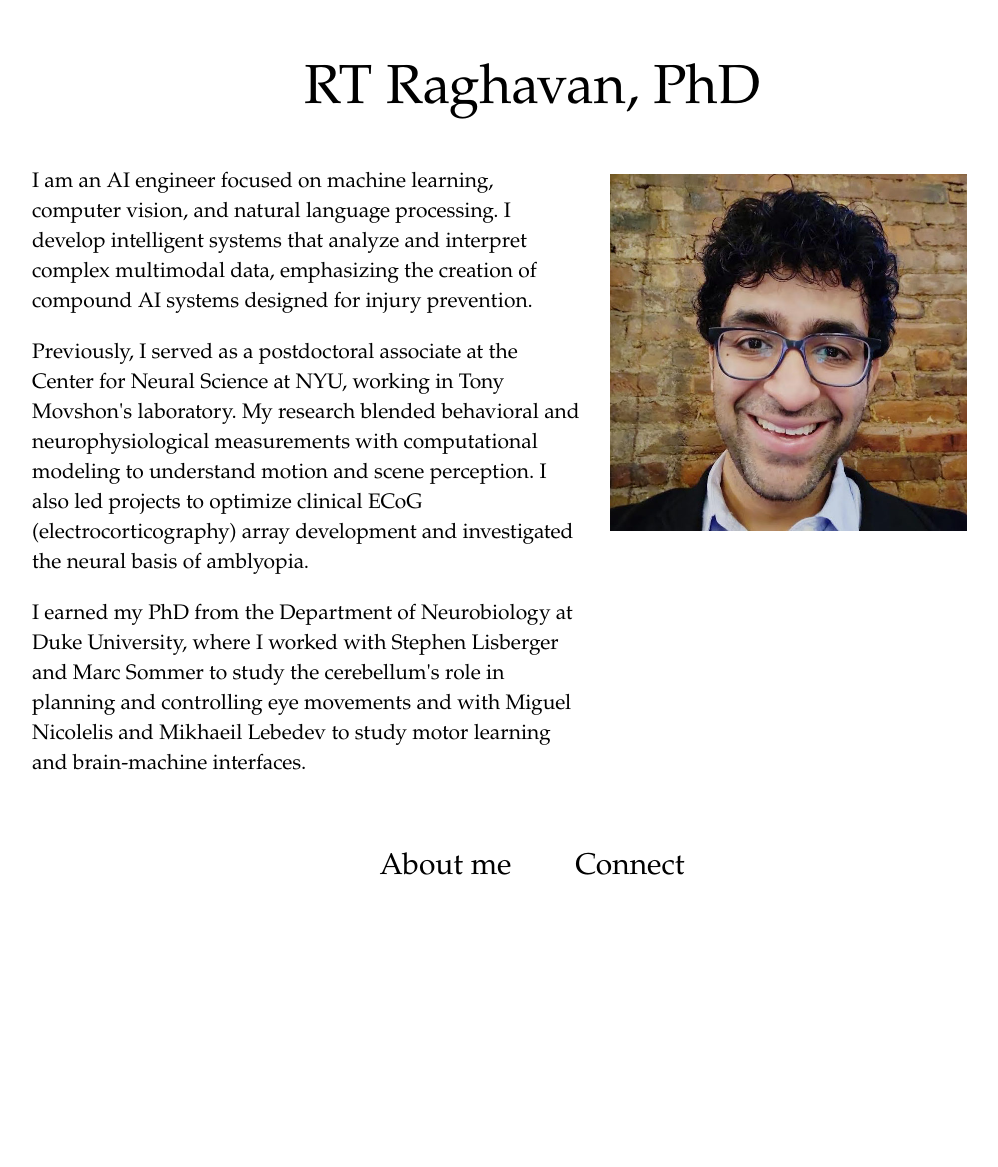
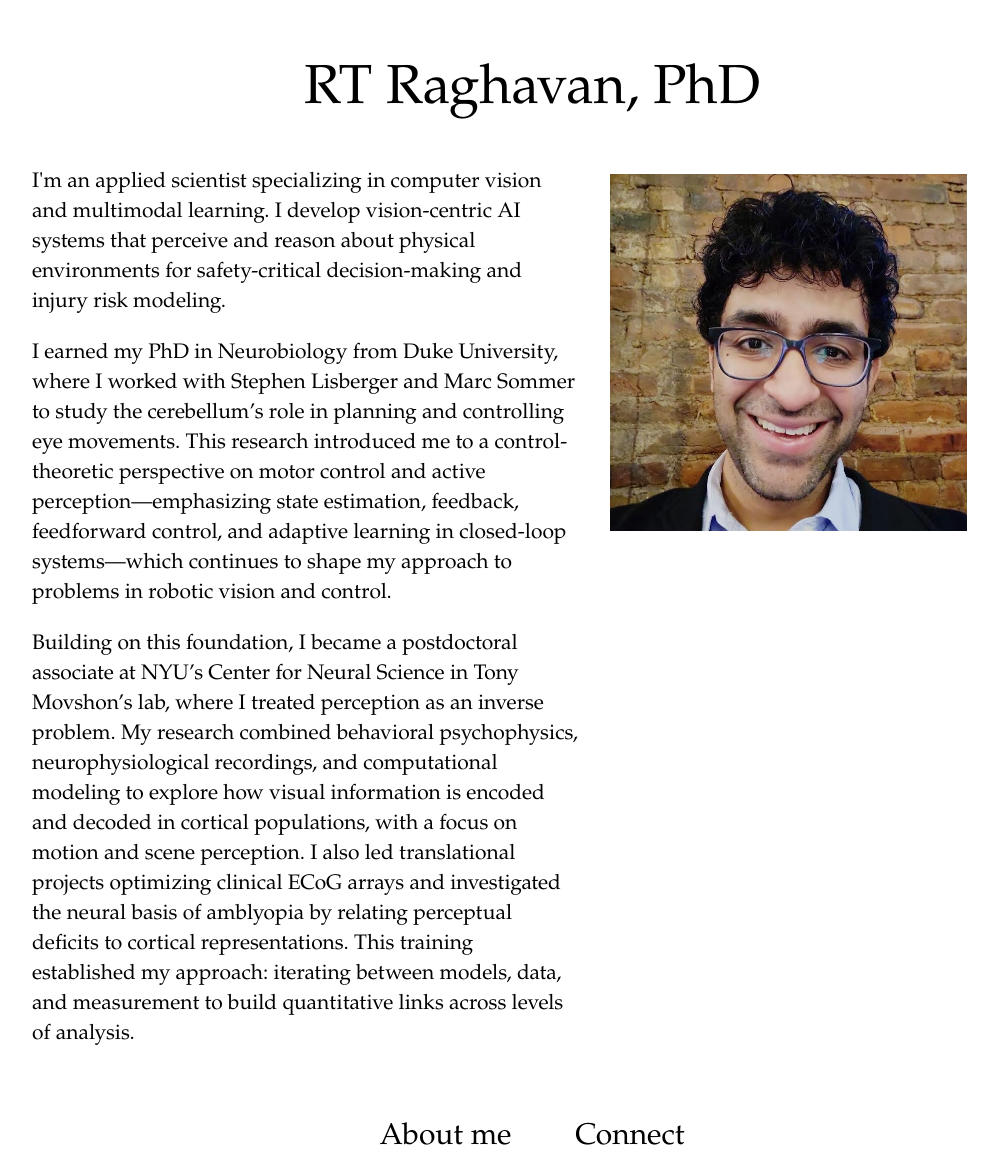
Before and after one commit to rtraghavan/rtraghavan.github.io, a Jekyll site: the page built from index.html, in a window 1280 px wide. Shown: the whole page, without its empty margins (108-1106 px from the left). Built offline with Jekyll 4.4.1, drawn with Linux system fonts in a browser that asks for light colours; before the commit the page ends 900 px from its top, so only the background shows below that.

Commit message:
Update About_Me.md

```diff
--- a/_includes/About_Me.md
+++ b/_includes/About_Me.md
@@ -1,5 +1,5 @@
-<p>I am an AI engineer focused on machine learning, computer vision, and natural language processing. I develop intelligent systems that analyze and interpret complex multimodal data, emphasizing the creation of compound AI systems designed for injury prevention.</p>
+<p>I'm an applied scientist specializing in computer vision and multimodal learning. I develop vision-centric AI systems that perceive and reason about physical environments for safety-critical decision-making and injury risk modeling.</p>
 
-<p>Previously, I served as a postdoctoral associate at the Center for Neural Science at NYU, working in Tony Movshon's laboratory. My research blended behavioral and neurophysiological measurements with computational modeling to understand motion and scene perception. I also led projects to optimize clinical ECoG (electrocorticography) array development and investigated the neural basis of amblyopia.</p>
+<p>I earned my PhD in Neurobiology from Duke University, where I worked with Stephen Lisberger and Marc Sommer to study the cerebellum’s role in planning and controlling eye movements. This research introduced me to a control-theoretic perspective on motor control and active perception—emphasizing state estimation, feedback, feedforward control, and adaptive learning in closed-loop systems—which continues to shape my approach to problems in robotic vision and control.</p>
 
-<p>I earned my PhD from the Department of Neurobiology at Duke University, where I worked with Stephen Lisberger and Marc Sommer to study the cerebellum's role in planning and controlling eye movements and with Miguel Nicolelis and Mikhaeil Lebedev to study motor learning and brain-machine interfaces. </p>
+<p>Building on this foundation, I became a postdoctoral associate at NYU’s Center for Neural Science in Tony Movshon’s lab, where I treated perception as an inverse problem. My research combined behavioral psychophysics, neurophysiological recordings, and computational modeling to explore how visual information is encoded and decoded in cortical populations, with a focus on motion and scene perception. I also led translational projects optimizing clinical ECoG arrays and investigated the neural basis of amblyopia by relating perceptual deficits to cortical representations. This training established my approach: iterating between models, data, and measurement to build quantitative links across levels of analysis.</p>
```
